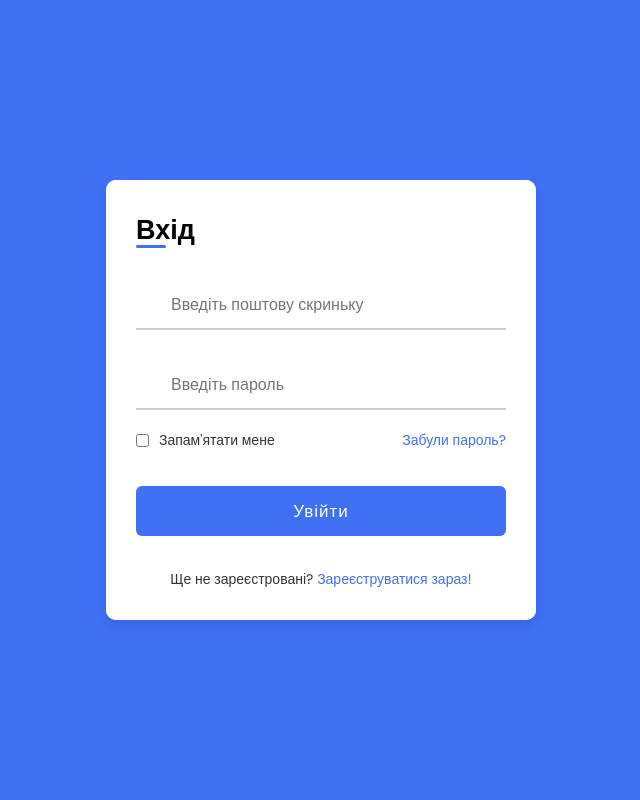
After one commit to bohdanHavry/boto-master, a PHP site: page /login.php in a window 1280 px wide. The commit adds this page. Shown: the whole page, without its empty margins (319-959 px from the left). Run offline with PHP 8.4, Linux system fonts and the light colour scheme.

Commit message:
added Login, Registration (html, css, js)

```diff
--- /dev/null
+++ b/css/login.css
@@ -0,0 +1,179 @@
+@import url('https://fonts.googleapis.com/css2?family=Poppins:wght@300;400;500;600;700&display=swap');
+
+*{
+    margin: 0;
+    padding: 0;
+    box-sizing: border-box;
+    font-family: 'Poppins', sans-serif;
+}
+
+body{
+    height: 100vh;
+    display: flex;
+    align-items: center;
+    justify-content: center;
+    background-color: #4070f4;
+}
+
+.container{
+    position: relative;
+    max-width: 430px;
+    width: 100%;
+    background: #fff;
+    border-radius: 10px;
+    box-shadow: 0 5px 10px rgba(0, 0, 0, 0.1);
+    overflow: hidden;
+    margin: 0 20px;
+}
+
+.container .forms{
+    display: flex;
+    align-items: center;
+    height: 440px;
+    width: 200%;
+    transition: height 0.2s ease;
+}
+
+
+.container .form{
+    width: 50%;
+    padding: 30px;
+    background-color: #fff;
+    transition: margin-left 0.18s ease;
+}
+
+.container.active .login{
+    margin-left: -50%;
+    opacity: 0;
+    transition: margin-left 0.18s ease, opacity 0.15s ease;
+}
+
+.container .signup{
+    opacity: 0;
+    transition: opacity 0.09s ease;
+}
+.container.active .signup{
+    opacity: 1;
+    transition: opacity 0.2s ease;
+}
+
+.container.active .forms{
+    height: 600px;
+}
+.container .form .title{
+    position: relative;
+    font-size: 27px;
+    font-weight: 600;
+}
+
+.form .title::before{
+    content: '';
+    position: absolute;
+    left: 0;
+    bottom: 0;
+    height: 3px;
+    width: 30px;
+    background-color: #4070f4;
+    border-radius: 25px;
+}
+
+.form .input-field{
+    position: relative;
+    height: 50px;
+    width: 100%;
+    margin-top: 30px;
+}
+
+.input-field input{
+    position: absolute;
+    height: 100%;
+    width: 100%;
+    padding: 0 35px;
+    border: none;
+    outline: none;
+    font-size: 16px;
+    border-bottom: 2px solid #ccc;
+    border-top: 2px solid transparent;
+    transition: all 0.2s ease;
+}
+
+.input-field input:is(:focus, :valid){
+    border-bottom-color: #4070f4;
+}
+
+.input-field i{
+    position: absolute;
+    top: 50%;
+    transform: translateY(-50%);
+    color: #999;
+    font-size: 23px;
+    transition: all 0.2s ease;
+}
+
+.input-field input:is(:focus, :valid) ~ i{
+    color: #4070f4;
+}
+
+.input-field i.icon{
+    left: 0;
+}
+.input-field i.showHidePw{
+    right: 0;
+    cursor: pointer;
+    padding: 10px;
+}
+
+.form .checkbox-text{
+    display: flex;
+    align-items: center;
+    justify-content: space-between;
+    margin-top: 20px;
+}
+
+.checkbox-text .checkbox-content{
+    display: flex;
+    align-items: center;
+}
+
+.checkbox-content input{
+    margin-right: 10px;
+    accent-color: #4070f4;
+}
+
+.form .text{
+    color: #333;
+    font-size: 14px;
+}
+
+.form a.text{
+    color: #4070f4;
+    text-decoration: none;
+}
+.form a:hover{
+    text-decoration: underline;
+}
+
+.form .button{
+    margin-top: 35px;
+}
+
+.form .button input{
+    border: none;
+    color: #fff;
+    font-size: 17px;
+    font-weight: 500;
+    letter-spacing: 1px;
+    border-radius: 6px;
+    background-color: #4070f4;
+    cursor: pointer;
+    transition: all 0.3s ease;
+}
+
+.button input:hover{
+    background-color: #265df2;
+}
+
+.form .login-signup{
+    margin-top: 30px;
+    text-align: center;
+}
--- a/index.php
+++ b/index.php
@@ -50,7 +50,7 @@
 						<a href="#" class="search-switch"><i class="fa fa-search"></i></a>
 						<a href="#" class="nav-switch"><i class="fa fa-bars"></i></a>
 						<a href="#"><i class="fa fa-heart"></i></a>
-						<a href="#"><i class="fa fa-user"></i></a>
+						<a href="login.php"><i class="fa fa-user"></i></a>
 					</div>
 				</div>
 			</div>
--- /dev/null
+++ b/js/login.js
@@ -0,0 +1,34 @@
+const container = document.querySelector(".container"),
+      pwShowHide = document.querySelectorAll(".showHidePw"),
+      pwFields = document.querySelectorAll(".password"),
+      signUp = document.querySelector(".signup-link"),
+      login = document.querySelector(".login-link");
+
+    //   js code to show/hide password and change icon
+    pwShowHide.forEach(eyeIcon =>{
+        eyeIcon.addEventListener("click", ()=>{
+            pwFields.forEach(pwField =>{
+                if(pwField.type ==="password"){
+                    pwField.type = "text";
+
+                    pwShowHide.forEach(icon =>{
+                        icon.classList.replace("uil-eye-slash", "uil-eye");
+                    })
+                }else{
+                    pwField.type = "password";
+
+                    pwShowHide.forEach(icon =>{
+                        icon.classList.replace("uil-eye", "uil-eye-slash");
+                    })
+                }
+            })
+        })
+    })
+
+    // js code to appear signup and login form
+    signUp.addEventListener("click", ( )=>{
+        container.classList.add("active");
+    });
+    login.addEventListener("click", ( )=>{
+        container.classList.remove("active");
+    });
--- /dev/null
+++ b/login.php
@@ -0,0 +1,87 @@
+<!DOCTYPE html>
+<html lang="en">
+<head>
+<meta charset="UTF-8">
+	<meta name="keywords" content="photo, html">
+	<meta name="viewport" content="width=device-width, initial-scale=1.0">
+	<!-- Main Stylesheets -->
+	<link rel="stylesheet" href="css/login.css"/>
+    <title>DaVinci Login & Registration</title>
+</head>
+<body>
+    <div class="container">
+        <div class="forms">
+            <div class="form login">
+                <span class="title">Вхід</span>
+
+                <form action="#">
+                    <div class="input-field">
+                        <input type="text" placeholder="Введіть поштову скриньку" required>
+                        <i class="uil uil-envelope icon"></i>
+                    </div>
+                    <div class="input-field">
+                        <input type="password" class="password" placeholder="Введіть пароль" required>
+                        <i class="uil uil-lock icon"></i>
+                        <i class="uil uil-eye-slash showHidePw"></i>
+                    </div>
+
+                    <div class="checkbox-text">
+                        <div class="checkbox-content">
+                            <input type="checkbox" id="logCheck">
+                            <label for="logCheck" class="text">Запам'ятати мене</label>
+                        </div>
+
+                        <a href="#" class="text">Забули пароль?</a>
+                    </div>
+
+                    <div class="input-field button">
+                        <input type="button" value="Увійти">
+                    </div>
+                </form>
+
+                <div class="login-signup">
+                    <span class="text">Ще не зареєстровані?
+                        <a href="#" class="text signup-link">Зареєструватися зараз!</a>
+                    </span>
+                </div>
+            </div>
+
+            <!-- Registration Form -->
+            <div class="form signup">
+                <span class="title">Реєстрація</span>
+
+                <form action="#">
+                    <div class="input-field">
+                        <input type="text" placeholder="Введіть ім'я" required>
+                        <i class="uil uil-user"></i>
+                    </div>
+                    <div class="input-field">
+                        <input type="text" placeholder="Введіть поштову скриньку" required>
+                        <i class="uil uil-envelope icon"></i>
+                    </div>
+                    <div class="input-field">
+                        <input type="password" class="password" placeholder="Введіть пароль" required>
+                        <i class="uil uil-lock icon"></i>
+                    </div>
+                    <div class="input-field">
+                        <input type="password" class="password" placeholder="Підтвердіть пароль" required>
+                        <i class="uil uil-lock icon"></i>
+                        <i class="uil uil-eye-slash showHidePw"></i>
+                    </div>
+
+                    <div class="input-field button">
+                        <input type="button" value="Зареєструватися">
+                    </div>
+                </form>
+
+                <div class="login-signup">
+                    <span class="text">Вже зареєстровані?
+                        <a href="#" class="text login-link">Увійти зараз!</a>
+                    </span>
+                </div>
+            </div>
+        </div>
+    </div>
+    <script src="js/login.js"></script>
+</body>
+</html>
```
